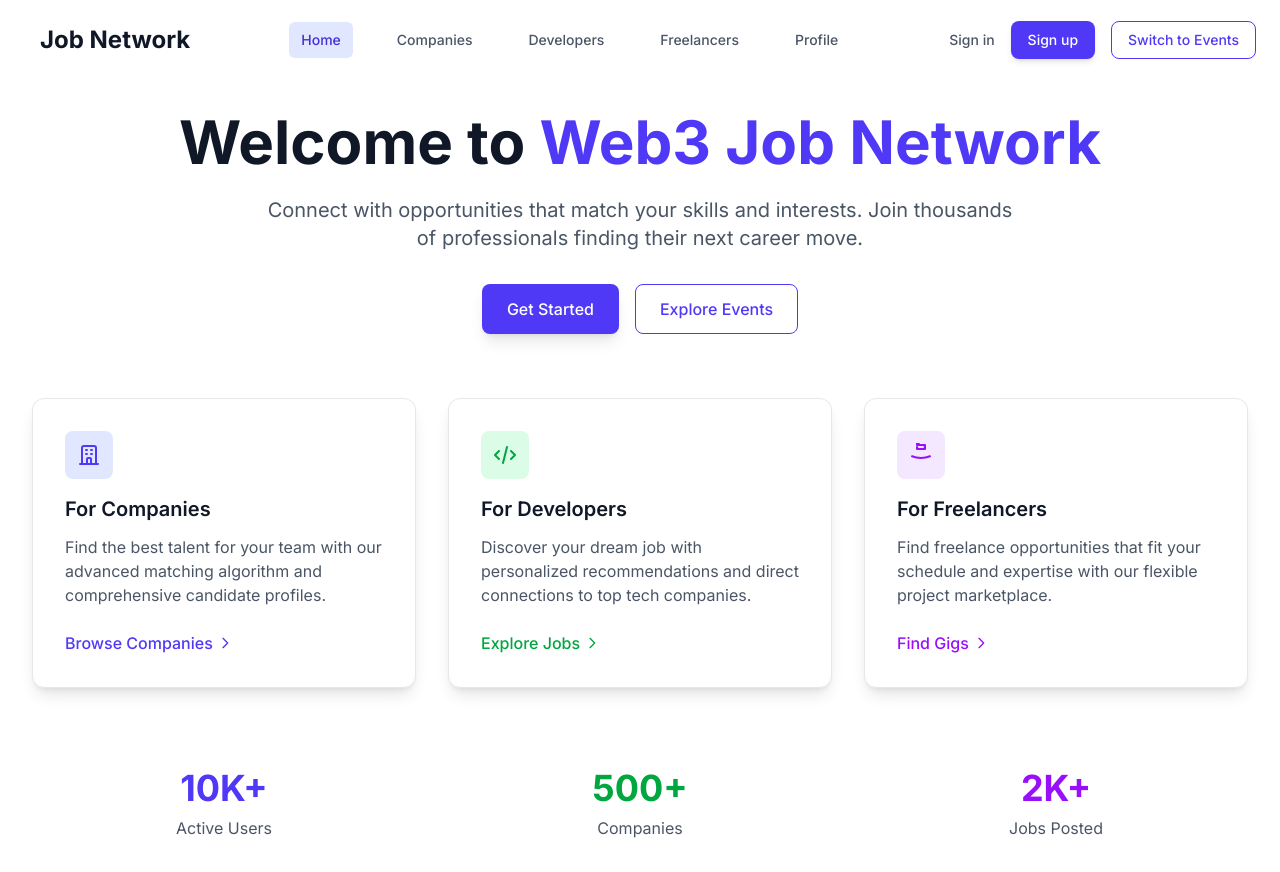
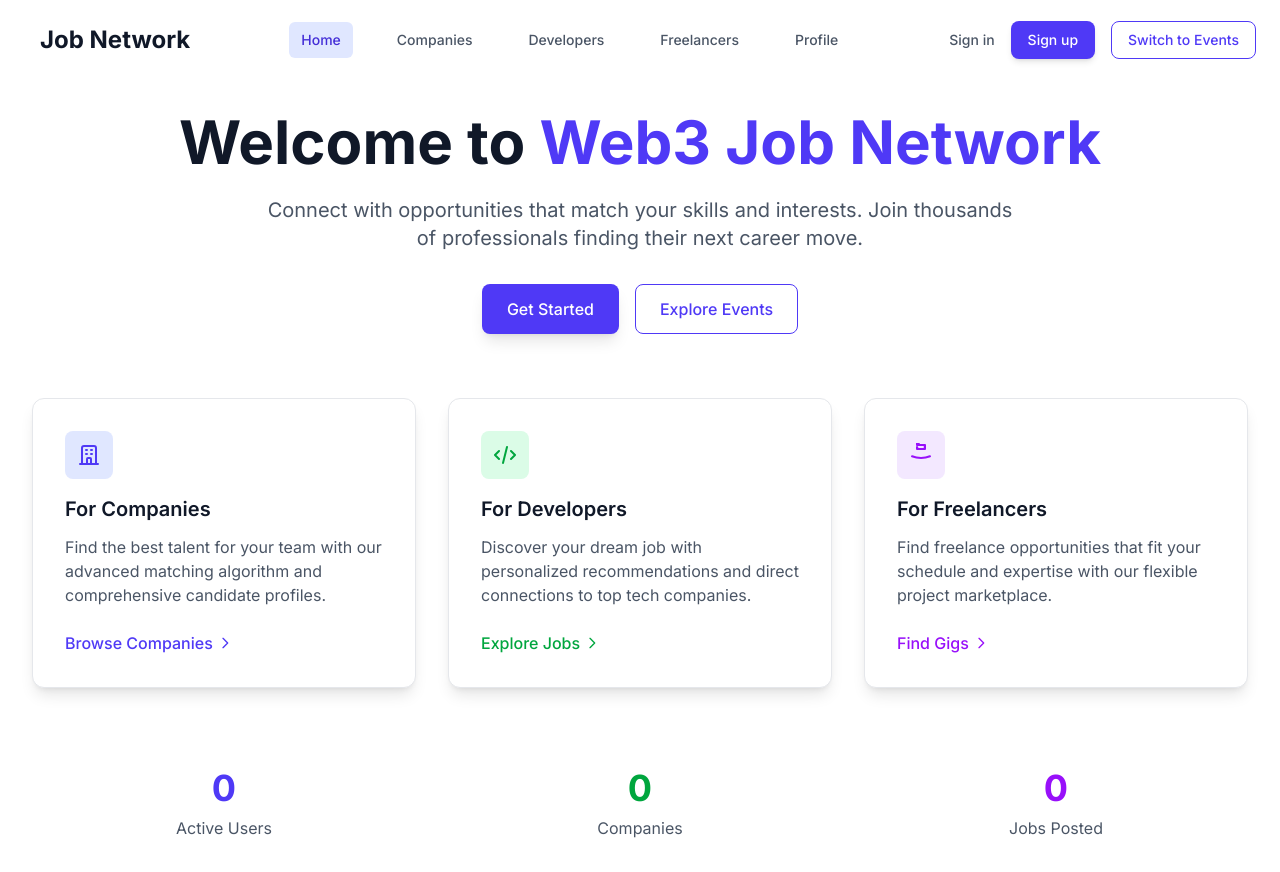
Before and after one commit to satyaidk/web3_jdapp, a Next.js app: page / in a window 1280 px wide. Built offline with nearby package versions, Linux system fonts and the light colour scheme.

Commit message:
styles updated

```diff
--- a/src/app/page.tsx
+++ b/src/app/page.tsx
@@ -91,15 +91,15 @@ export default function Home() {
         {/* Stats Section */}
         <div className="mt-20 grid grid-cols-1 md:grid-cols-3 gap-8">
           <div className="text-center">
-            <div className="text-3xl sm:text-4xl font-bold text-indigo-600 dark:text-indigo-400 mb-2">10K+</div>
+            <div className="text-3xl sm:text-4xl font-bold text-indigo-600 dark:text-indigo-400 mb-2">0</div>
             <div className="text-gray-600 dark:text-gray-300">Active Users</div>
           </div>
           <div className="text-center">
-            <div className="text-3xl sm:text-4xl font-bold text-green-600 dark:text-green-400 mb-2">500+</div>
+            <div className="text-3xl sm:text-4xl font-bold text-green-600 dark:text-green-400 mb-2">0</div>
             <div className="text-gray-600 dark:text-gray-300">Companies</div>
           </div>
           <div className="text-center">
-            <div className="text-3xl sm:text-4xl font-bold text-purple-600 dark:text-purple-400 mb-2">2K+</div>
+            <div className="text-3xl sm:text-4xl font-bold text-purple-600 dark:text-purple-400 mb-2">0</div>
             <div className="text-gray-600 dark:text-gray-300">Jobs Posted</div>
           </div>
         </div>
```
